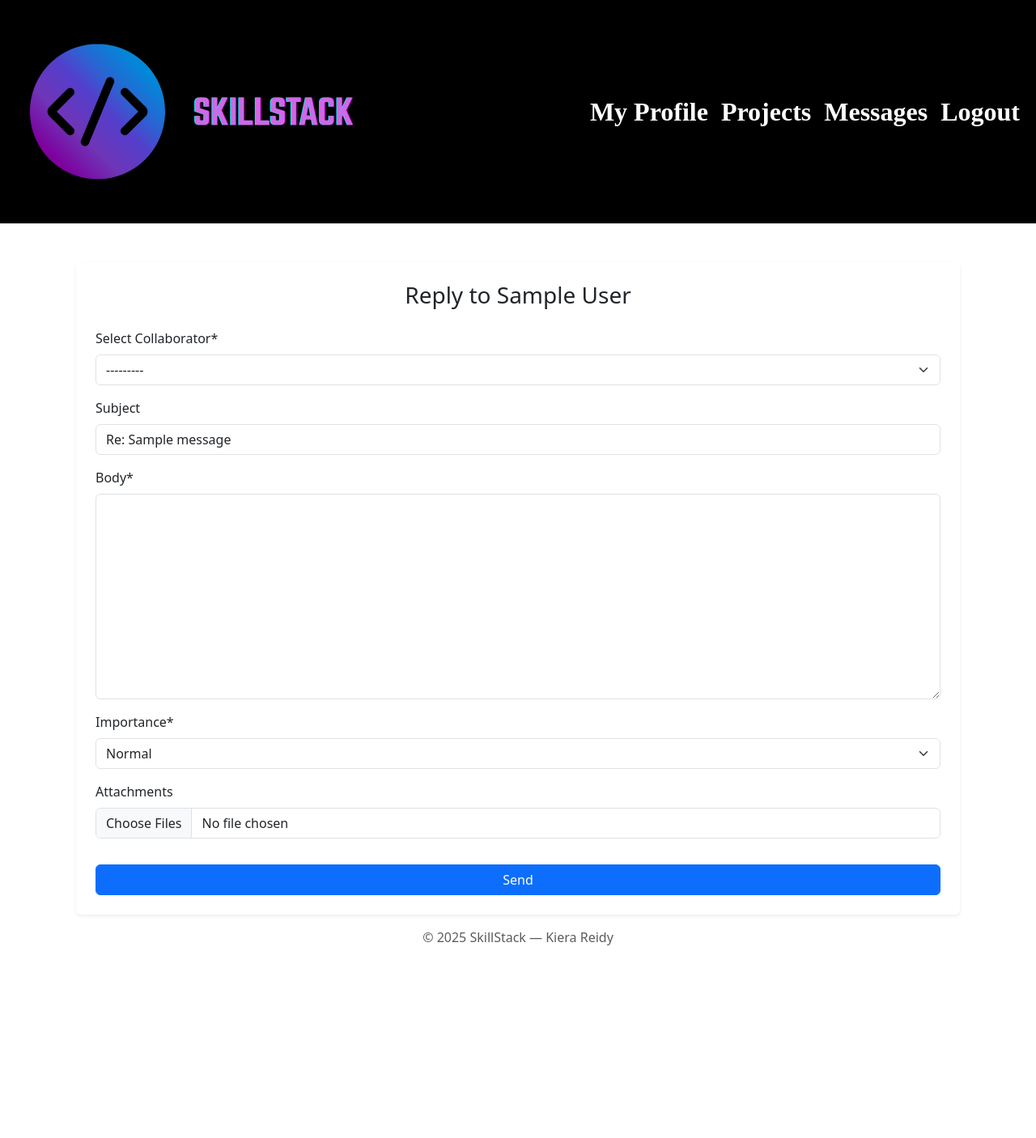
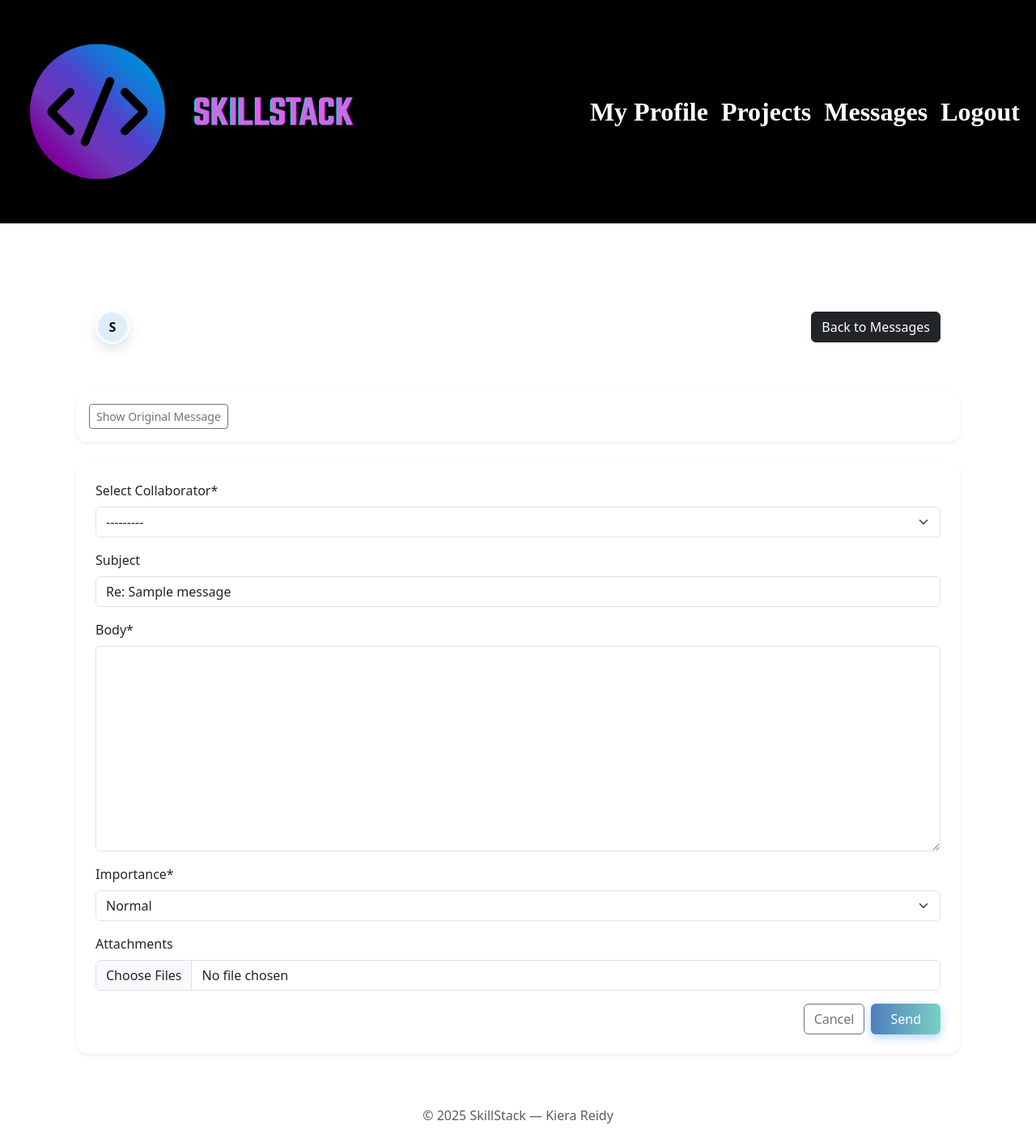
Before and after one commit to KeeLouise/skillstack, a Django app: page /messaging/1/reply/ in a window 1280 px wide. Shown: the whole page at 81% size. Before the commit the page ends 1168 px from the top, so only its background shows below. Run offline with Django 5.2, Linux system fonts and the light colour scheme; a user stored in the database is signed in; tables that the repository leaves empty hold one stand-in row (values such as "Sample post"); parts of the project's set-up code (start-up, migrations or seed data) failed here and were passed over; some libraries are stand-ins or nearby versions; some web fonts are replaced.

Commit message:
Updated/additional bootstrap to streamline with rest of app. KR 13/08/2025

```diff
--- a/skillstack/templates/messaging/compose.html
+++ b/skillstack/templates/messaging/compose.html
@@ -1,26 +1,95 @@
 {% extends "base.html" %}
+{% load static %}
 {% load crispy_forms_tags %}
+
+{% block extra_head %}
+  <link rel="stylesheet" href="{% static 'css/messages.css' %}">
+{% endblock %}
 
 {% block title %}{% if is_reply %}Reply{% else %}Compose Message{% endif %}{% endblock %}
 
 {% block content %}
-<div class="container mt-5">
+<div class="container py-5">
+
+  {# Gradient hero, consistent with profile/projects #}
+  <div class="msg-hero d-flex align-items-end p-4 mb-4">
+    <div class="w-100 d-flex align-items-center flex-wrap gap-3 gap-md-4">
+      <div class="avatar-circle avatar-lg flex-shrink-0">
+        <span class="fw-semibold">
+          {% if is_reply %}
+            {{ original_msg.sender.first_name|default:original_msg.sender.username|first|upper }}
+          {% else %}
+            {{ user.first_name|default:user.username|first|upper }}
+          {% endif %}
+        </span>
+      </div>
+      <div class="flex-grow-1 text-white">
+        <h2 class="mb-1 fw-bold">
+          {% if is_reply %}
+            Reply to {{ original_msg.sender.get_full_name|default:original_msg.sender.username }}
+          {% else %}
+            Compose New Message
+          {% endif %}
+        </h2>
+        <div class="small text-white-50">
+          {% if is_reply %}
+            Regarding: {{ original_msg.subject|default:"(no subject)" }}
+          {% else %}
+            Start a new conversation
+          {% endif %}
+        </div>
+      </div>
+      <div class="ms-auto d-flex flex-wrap gap-2">
+        <a href="{% url 'messages' %}" class="btn btn-dark">Back to Messages</a>
+      </div>
+    </div>
+  </div>
+
+  {% if is_reply %}
+    <div class="card shadow-sm border-0 mb-4">
+      <div class="card-body py-3">
+        <button class="btn btn-sm btn-outline-secondary" type="button"
+                data-bs-toggle="collapse" data-bs-target="#originalPreview"
+                aria-expanded="false" aria-controls="originalPreview">
+          Show Original Message
+        </button>
+        <div class="collapse mt-3" id="originalPreview">
+          <div class="p-3 rounded bg-light">
+            <div class="d-flex justify-content-between">
+              <div class="small text-muted">
+                From: {{ original_msg.sender.get_full_name|default:original_msg.sender.username }}<br>
+                To: {{ original_msg.recipient.get_full_name|default:original_msg.recipient.username }}
+              </div>
+              <div class="small text-muted">
+                {{ original_msg.sent_at|date:"M d, Y H:i" }}
+              </div>
+            </div>
+            <hr class="my-2">
+            <div class="fw-semibold mb-1">{{ original_msg.subject|default:"(no subject)" }}</div>
+            <div class="text-muted">{{ original_msg.body|linebreaksbr }}</div>
+          </div>
+        </div>
+      </div>
+    </div>
+  {% endif %}
+
   <div class="card shadow-sm border-0">
     <div class="card-body p-4">
-      <h3 class="mb-4 text-center">
-        {% if is_reply %}
-          Reply to {{ original_msg.sender.get_full_name|default:original_msg.sender.username }}
-        {% else %}
-          Compose New Message
-        {% endif %}
-      </h3>
-
       <form method="post" enctype="multipart/form-data" novalidate>
         {% csrf_token %}
         {% crispy form %}
-        <button type="submit" class="btn btn-primary w-100 mt-3">Send</button>
+
+        <div class="d-flex justify-content-end gap-2 mt-3">
+          <a href="{% url 'messages' %}" class="btn btn-outline-secondary">Cancel</a>
+          <button type="submit" class="btn btn-gradient px-4 text-white">Send</button>
+        </div>
       </form>
     </div>
   </div>
+
 </div>
 {% endblock %}
+
+{% block extra_scripts %}
+  <script src="{% static 'js/messages.js' %}"></script>
+{% endblock %}
```
